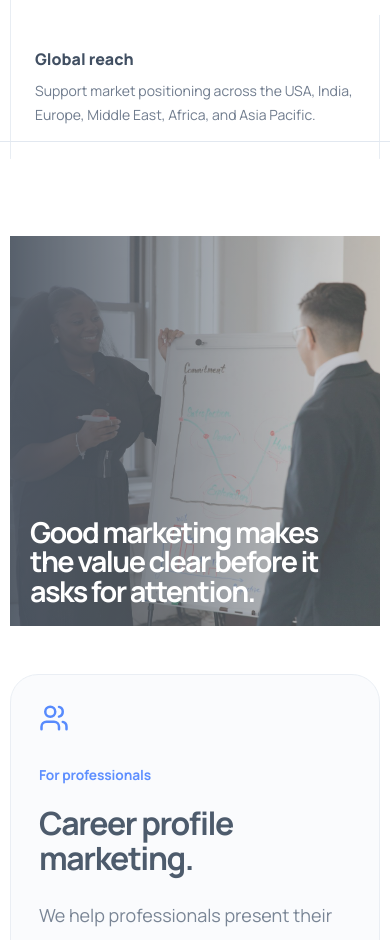
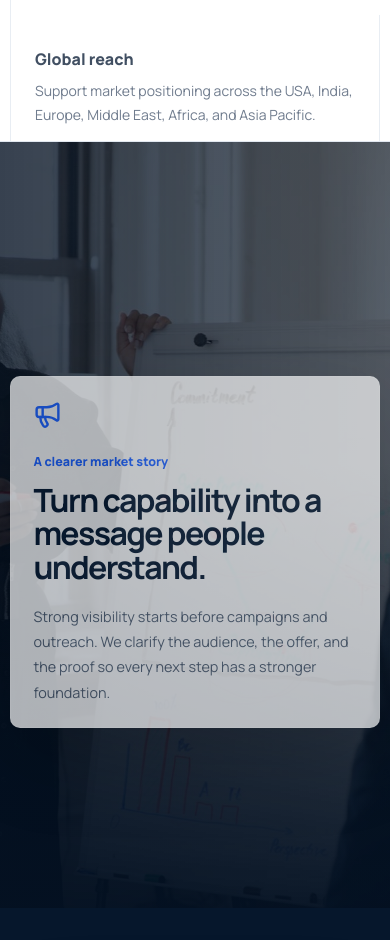
Before and after one commit to rvenkateswarreddy/RVITCONSULTING, a Next.js app: page /marketing in a window 390 px wide. Shown: the part 1060-2000 px from the top of the page. Built offline with nearby package versions, Linux system fonts and the light colour scheme.

Commit message:
Restore marketing navigation and immersive scroll story

```diff
--- a/package.json
+++ b/package.json
@@ -12,6 +12,7 @@
     "audit:careers": "node scripts/careers-accordion-audit.mjs",
     "audit:learning": "node scripts/learning-accordion-audit.mjs",
     "audit:project-support": "node scripts/project-support-audit.mjs",
+    "audit:marketing": "node scripts/marketing-scroll-audit.mjs",
     "audit:live-mobile": "node scripts/live-mobile-audit.mjs"
   },
   "dependencies": {
--- a/scripts/mobile-navigation-audit.mjs
+++ b/scripts/mobile-navigation-audit.mjs
@@ -8,15 +8,15 @@ const routes = [
   ["home", "/"],
   ["services", "/services"],
   ["project-support", "/project-support"],
+  ["marketing", "/marketing"],
   ["industries", "/industries"],
   ["corporate-trainings", "/corporate-trainings"],
   ["careers", "/careers"],
   ["about", "/about"],
-  ["marketing", "/marketing"],
   ["contact", "/contactus"],
 ];
 
-const primaryPaths = new Set(["/services", "/project-support", "/industries", "/corporate-trainings", "/careers", "/about"]);
+const primaryPaths = new Set(["/services", "/project-support", "/marketing", "/industries", "/corporate-trainings", "/careers", "/about"]);
 
 await mkdir(outputDir, { recursive: true });
 const browser = await chromium.launch({ executablePath: "C:/Program Files/Google/Chrome/Application/chrome.exe", headless: true });
--- a/src/app/components/Navbar.tsx
+++ b/src/app/components/Navbar.tsx
@@ -9,6 +9,7 @@ import BrandLogo from "./BrandLogo";
 const navItems = [
   { name: "Services", path: "/services" },
   { name: "Project Support", path: "/project-support" },
+  { name: "Marketing", path: "/marketing" },
   { name: "Industries", path: "/industries" },
   { name: "Learning", path: "/corporate-trainings" },
   { name: "Careers", path: "/careers" },
--- a/src/app/globals.css
+++ b/src/app/globals.css
@@ -451,6 +451,22 @@ textarea {
 .marketing-photo::after { position: absolute; inset: 0; content: ""; background: linear-gradient(90deg, rgba(4,17,34,.92), rgba(4,17,34,.08)); }
 .marketing-photo p { position: absolute; z-index: 2; bottom: 2.2rem; left: 2.2rem; max-width: 530px; color: white; font-size: clamp(1.8rem, 4vw, 3.4rem); font-weight: 650; letter-spacing: -.055em; line-height: 1.02; }
 
+.marketing-scroll-stage { position: relative; background: #06172c; }
+.marketing-scroll-media { position: sticky; top: 78px; height: calc(100svh - 78px); overflow: hidden; background: #06172c; }
+.marketing-scroll-media > img { animation: marketing-ambient 18s ease-in-out infinite alternate; }
+.marketing-scroll-shade { position: absolute; inset: 0; background: linear-gradient(90deg, rgba(4,17,34,.84), rgba(4,17,34,.38) 47%, rgba(4,17,34,.78)), linear-gradient(0deg, rgba(4,17,34,.86), transparent 58%); }
+.marketing-scroll-media > p { position: absolute; z-index: 1; bottom: 2.5rem; left: max(1rem, calc((100vw - 1240px) / 2)); max-width: 500px; color: rgba(255,255,255,.88); font-size: clamp(1.35rem, 2.5vw, 2.3rem); font-weight: 650; letter-spacing: -.04em; line-height: 1.12; }
+.marketing-scroll-track { position: relative; z-index: 2; margin-top: calc(-100svh + 78px); padding-block: 7vh; }
+.marketing-story { display: flex; min-height: 86svh; align-items: center; justify-content: flex-end; }
+.marketing-story-panel { width: min(610px, 53%); border: 1px solid rgba(255,255,255,.45); border-radius: 14px; background: rgba(255,255,255,.94); padding: clamp(1.75rem, 4vw, 3.25rem); box-shadow: 0 28px 90px rgba(0,0,0,.25); backdrop-filter: blur(18px); }
+.marketing-story-panel > svg { color: var(--blue); }
+.marketing-story-label { margin-top: 1.5rem; color: var(--blue); font-size: .78rem; font-weight: 750; }
+.marketing-story-panel h2 { margin-top: .8rem; color: var(--navy); font-size: clamp(2rem, 4vw, 3.35rem); font-weight: 650; letter-spacing: -.05em; line-height: 1.04; }
+.marketing-story-panel > p:last-of-type { margin-top: 1.25rem; color: #526174; line-height: 1.75; }
+.marketing-story-list { display: grid; grid-template-columns: repeat(2,minmax(0,1fr)); gap: .7rem 1rem; margin-top: 1.5rem; border-top: 1px solid #dbe3ec; padding-top: 1.4rem; }
+.marketing-story-list span { display: flex; align-items: flex-start; gap: .55rem; color: #334155; font-size: .76rem; font-weight: 700; line-height: 1.45; }
+.marketing-story-list svg { flex: 0 0 auto; margin-top: .05rem; color: var(--blue); }
+
 .marquee { overflow: hidden; border-block: 1px solid rgba(255,255,255,.14); background: #071a31; color: white; }
 .marquee-track { display: flex; width: max-content; animation: marquee 32s linear infinite; }
 .marquee-track span { display: inline-flex; align-items: center; gap: 1.3rem; padding: 1.25rem 1.6rem; color: #d9e7f4; font-size: .78rem; font-weight: 800; letter-spacing: .08em; text-transform: uppercase; }
@@ -634,6 +650,7 @@ textarea {
 .cookie-actions a { margin-left: auto; color: #9ceeff; font-size: .7rem; font-weight: 700; }
 
 @keyframes cinematic-drift { from { transform: scale(1.01); } to { transform: scale(1.07) translate3d(-.5%, -.4%, 0); } }
+@keyframes marketing-ambient { from { transform: scale(1.03) translate3d(0,0,0); } to { transform: scale(1.1) translate3d(-1.2%,-.8%,0); } }
 @keyframes marquee { to { transform: translateX(-50%); } }
 @keyframes cookie-in { from { opacity: 0; transform: translateY(25px) scale(.98); } }
 
@@ -672,6 +689,7 @@ textarea {
   }
 
   .cinematic-media { animation: none !important; }
+  .marketing-scroll-media > img { animation: none !important; }
   .cinematic-hero video { display: block; }
   .marquee-track { animation: none !important; flex-wrap: wrap; width: auto; }
   [data-reveal] { opacity: 1 !important; transform: none !important; }
@@ -696,6 +714,8 @@ textarea {
   .learning-group-programs { grid-template-columns: repeat(2, minmax(0, 1fr)); }
   .role-board-list { grid-template-columns: repeat(2, minmax(0, 1fr)); }
   .industry-hero-grid { padding-top: 6rem; }
+  .marketing-scroll-shade { background: linear-gradient(90deg, rgba(4,17,34,.78), rgba(4,17,34,.62)), linear-gradient(0deg, rgba(4,17,34,.9), transparent 58%); }
+  .marketing-story-panel { width: min(680px, 72%); }
 }
 
 @media (min-width: 1280px) {
@@ -755,6 +775,14 @@ textarea {
   .industry-mosaic-item { min-height: 170px; }
   .marketing-photo { min-height: 390px; }
   .marketing-photo p { right: 1.25rem; bottom: 1.25rem; left: 1.25rem; }
+  .marketing-scroll-media { top: 78px; height: calc(100svh - 78px); }
+  .marketing-scroll-media > p { display: none; }
+  .marketing-scroll-track { margin-top: calc(-100svh + 78px); padding-block: 4vh; }
+  .marketing-story { min-height: 84svh; align-items: center; }
+  .marketing-story-panel { width: 100%; border-radius: 10px; background: rgba(255,255,255,.95); padding: 1.4rem; }
+  .marketing-story-panel h2 { font-size: 2rem; }
+  .marketing-story-panel > p:last-of-type { font-size: .9rem; }
+  .marketing-story-list { grid-template-columns: 1fr; gap: .55rem; }
   .role-board { padding: 1.25rem; }
   .role-board-list { grid-template-columns: 1fr; }
   .learning-group { border-radius: 8px; padding: 1.15rem; }
--- a/src/app/marketing/page.tsx
+++ b/src/app/marketing/page.tsx
@@ -56,7 +56,7 @@ export default function MarketingPage() {
   return (
     <>
       <section className="cinematic-hero marketing-hero">
-        <CinematicMedia image="/assets/media/marketing-team.jpg" alt="Marketing professionals planning a campaign" priority position="center" />
+        <CinematicMedia video="/assets/media/marketing-hero.mp4" poster="/assets/media/marketing-team.jpg" priority position="center" />
         <div className="cinematic-shade" />
         <div className="site-container cinematic-content">
           <div className="max-w-4xl" data-reveal>
@@ -95,45 +95,51 @@ export default function MarketingPage() {
         </div>
       </section>
 
-      <section className="editorial-section">
-        <div className="site-container grid gap-12 lg:grid-cols-2 lg:gap-16">
-          <div className="marketing-photo lg:col-span-2" data-reveal>
-            <Image src="/assets/media/marketing-presentation.jpg" alt="A business team shaping a market presentation" fill className="object-cover" sizes="(max-width: 1024px) 100vw, 1240px" />
-            <p>Good marketing makes the value clear before it asks for attention.</p>
-          </div>
-          <article className="rounded-[28px] border border-slate-200 bg-[#F8FAFC] p-7 md:p-9" data-reveal="left">
-            <Users className="text-blue-600" size={30} aria-hidden />
-            <p className="eyebrow mt-8">For professionals</p>
-            <h2 className="section-title mt-5">Career profile marketing.</h2>
-            <p className="mt-6 text-lg leading-8 text-slate-600">
-              We help professionals present their experience, technology skills, and career
-              goals clearly for relevant local and global market opportunities.
-            </p>
-            <div className="mt-8 grid gap-3 sm:grid-cols-2">
-              {candidateSupport.map((item) => (
-                <div key={item} className="flex items-start gap-3">
-                  <CheckCircle className="mt-0.5 shrink-0 text-blue-600" size={17} aria-hidden />
-                  <span className="text-sm font-bold leading-6 text-slate-700">{item}</span>
-                </div>
-              ))}
+      <section className="marketing-scroll-stage" aria-label="Marketing support stories">
+        <div className="marketing-scroll-media" aria-hidden="true">
+          <Image src="/assets/media/marketing-presentation.jpg" alt="" fill className="object-cover" sizes="100vw" />
+          <div className="marketing-scroll-shade" />
+          <p>Good marketing makes value clear before it asks for attention.</p>
+        </div>
+
+        <div className="site-container marketing-scroll-track">
+          <article className="marketing-story marketing-story-intro" data-reveal>
+            <div className="marketing-story-panel">
+              <Megaphone size={29} aria-hidden />
+              <p className="marketing-story-label">A clearer market story</p>
+              <h2>Turn capability into a message people understand.</h2>
+              <p>
+                Strong visibility starts before campaigns and outreach. We clarify the
+                audience, the offer, and the proof so every next step has a stronger foundation.
+              </p>
             </div>
           </article>
 
-          <article className="rounded-[28px] border border-slate-200 bg-white p-7 shadow-[0_18px_55px_rgba(8,27,51,0.06)] md:p-9" data-reveal="right">
-            <BriefcaseBusiness className="text-blue-600" size={30} aria-hidden />
-            <p className="eyebrow mt-8">For businesses</p>
-            <h2 className="section-title mt-5">Business growth marketing.</h2>
-            <p className="mt-6 text-lg leading-8 text-slate-600">
-              We help businesses communicate their services more professionally, improve
-              digital presence, and position offers for the right audience.
-            </p>
-            <div className="mt-8 grid gap-3 sm:grid-cols-2">
-              {businessSupport.map((item) => (
-                <div key={item} className="flex items-start gap-3">
-                  <CheckCircle className="mt-0.5 shrink-0 text-blue-600" size={17} aria-hidden />
-                  <span className="text-sm font-bold leading-6 text-slate-700">{item}</span>
-                </div>
-              ))}
+          <article className="marketing-story" data-reveal>
+            <div className="marketing-story-panel">
+              <Users size={29} aria-hidden />
+              <p className="marketing-story-label">For professionals</p>
+              <h2>Career profile marketing.</h2>
+              <p>Present your experience, technology skills, and career direction clearly for relevant local and international opportunities.</p>
+              <div className="marketing-story-list">
+                {candidateSupport.map((item) => (
+                  <span key={item}><CheckCircle size={16} aria-hidden />{item}</span>
+                ))}
+              </div>
+            </div>
+          </article>
+
+          <article className="marketing-story" data-reveal>
+            <div className="marketing-story-panel">
+              <BriefcaseBusiness size={29} aria-hidden />
+              <p className="marketing-story-label">For businesses</p>
+              <h2>Business growth marketing.</h2>
+              <p>Communicate services professionally, strengthen digital presence, and position each offer for the audience it is built to serve.</p>
+              <div className="marketing-story-list">
+                {businessSupport.map((item) => (
+                  <span key={item}><CheckCircle size={16} aria-hidden />{item}</span>
+                ))}
+              </div>
             </div>
           </article>
         </div>
```
Also changed, not shown: scripts/marketing-scroll-audit.mjs (added, +70 -0 lines).
